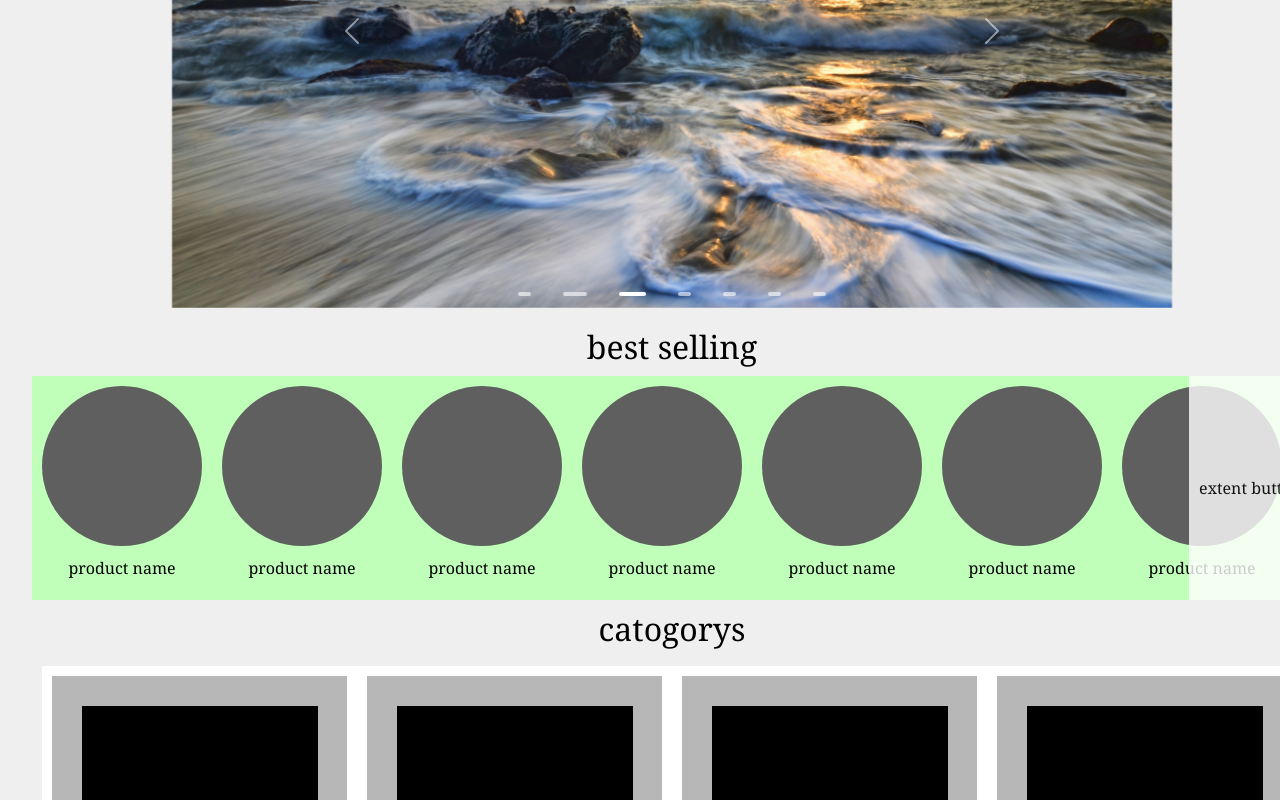
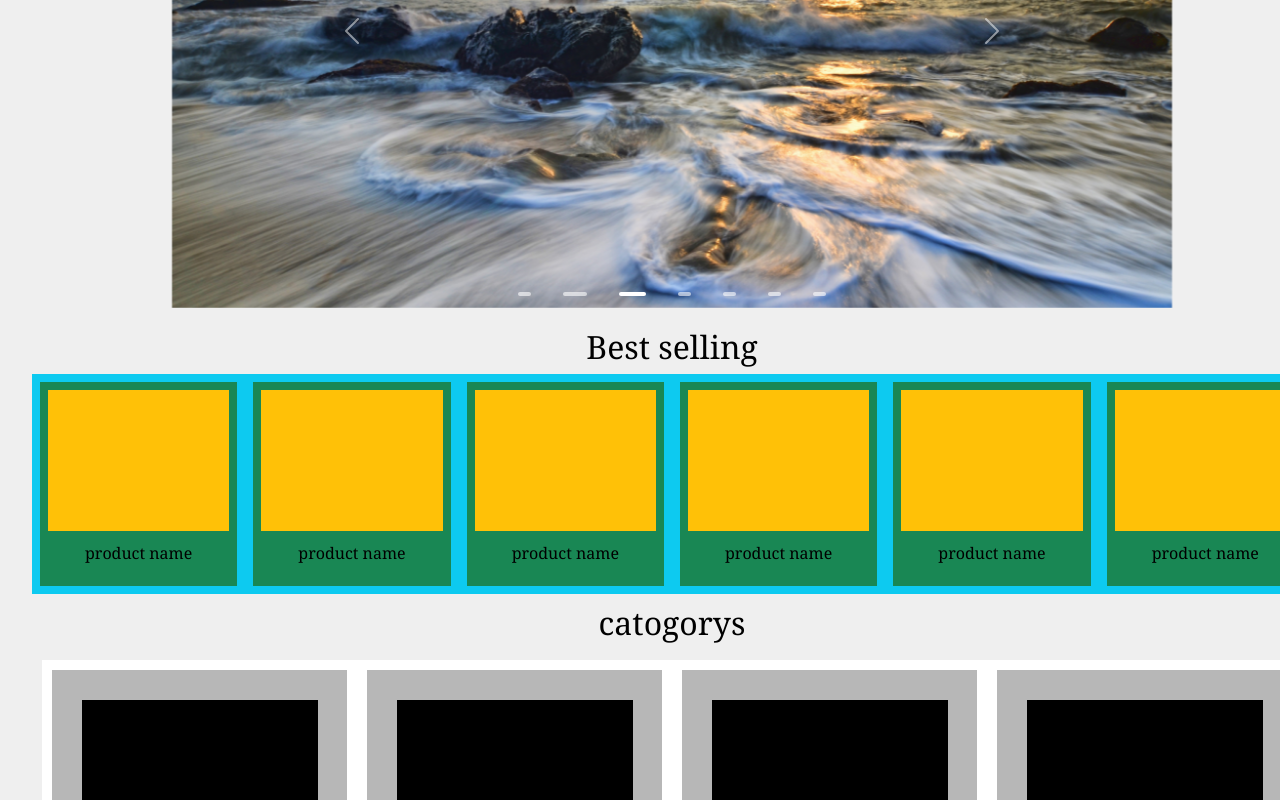
Before and after one commit to anoof36/E-commerce, a React (Vite) app in the folder frontend/: page / in a window 1280 px wide. Shown: the part 409-1209 px from the top of the page. Built offline with nearby package versions, Linux system fonts and the light colour scheme.

Commit message:
best selling

```diff
--- a/frontend/src/components/common/RoundCard/index.jsx
+++ b/frontend/src/components/common/RoundCard/index.jsx
@@ -3,9 +3,13 @@ import styles from "./index.module.css";
 
 const RoundCard = () => {
   return (
-    <div className={styles.container}>
-      <div className={styles.circle}></div>
-      <div>product name</div>
+    <div
+      className={`col-6 col-md-4 col-lg-2 bg-info m-0 p-2 ${styles.container}`}
+    >
+      <div className={`w-100 h-100 bg-success p-2 ${styles.circle}`}>
+        <div className={`w-100 h-75 bg-warning ${styles.circle}`}></div>
+        <div>product name</div>
+      </div>
     </div>
   );
 };
--- a/frontend/src/components/common/RoundCard/index.module.css
+++ b/frontend/src/components/common/RoundCard/index.module.css
@@ -1,14 +1,7 @@
 .container {
-    display: flex;
-    flex-direction: column;
-    align-items: center;
-    box-sizing: border-box;
-    margin: 10px 0 !important;
+    max-width;
+
 }
 
 .circle {
-    width: 10rem;
-    height: 10rem;
-    border-radius: 50%;
-    background-color: rgb(95, 95, 95);
 }
--- a/frontend/src/components/common/bestSelling/index.jsx
+++ b/frontend/src/components/common/bestSelling/index.jsx
@@ -8,10 +8,17 @@ const BestSelling = () => {
   ));
   return (
     <>
-      <div className={styles.container}>
+      <div className={`d-flex ${styles.container}`}>
+        {cards}
+      </div>
+
+
+
+
+      {/* <div className={styles.container}>
         <div className={styles.extentButton}>extent button</div>
         {cards}
-      </div>
+      </div> */}
     </>
   );
 };
--- a/frontend/src/components/common/bestSelling/index.module.css
+++ b/frontend/src/components/common/bestSelling/index.module.css
@@ -1,27 +1,8 @@
 .container {
-  background-color: #c0ffb9;
-  display: flex;
-  justify-content: space-between;
-  gap: 20px;
-  padding:0 10px;
-  margin:10px 0;
-  overflow: auto;
-  position: relative;
+  height: 220px;
+  width: 100%;
+  background-color: red;
+  overflow: hidden;
+  margin: 0;
+  padding: 0;
 }
-
-.extentButton {
-  padding: 10px;
-  height: 100%;
-  display: flex;
-  align-items: center;
-  background-color: rgb(255, 255, 255);
-  opacity: 80%;
-  position: absolute;
-  right: 0;
-
-}
-
-::-webkit-scrollbar {
-  width: 0;
-  height: 0;
-}
--- a/frontend/src/components/common/hero/index.module.css
+++ b/frontend/src/components/common/hero/index.module.css
@@ -11,52 +11,3 @@
     max-width: 1000px; /* increasing the image size when the screen size reach 1200px */
   }
 }
-
-/* ----------------------------------- */
-.container {
-  width: 100%;
-  height: 50vh;
-  background-color: #88AB8E;
-  display: flex;
-  align-items: center;
-  justify-content: space-around;
-  position: relative;
-  overflow: hidden;
-}
-
-.container img {
-  object-fit: cover;
-  width: 100%;
-  height: 100%;
-}
-
-.side_image {
-  width: 40%;
-  height: 70%;
-  position: relative;
-  overflow: hidden;
-  transition: translateX(100px);
-}
-
-.side_image button {
-  position: absolute;
-  left: 0;
-  background-color: transparent;
-  width: 100%;
-  height: 100%;
-}
-
-.main_image {
-  width: 60%;
-  min-width: 600px;
-  height: 100%;
-  position: absolute;
-  top: 0;
-  z-index: 1;
-}
-
-.main_image img {
-  object-fit: cover;
-  width: 100%;
-  height: 100%;
-}
--- a/frontend/src/pages/homePage/index.jsx
+++ b/frontend/src/pages/homePage/index.jsx
@@ -13,7 +13,7 @@ const HomePage = () => {
         <HeroSession />
       </div>
       <div>
-        <h2>best selling</h2>
+        <h2>Best selling</h2>
         <BestSelling />
       </div>
       <div>
```
